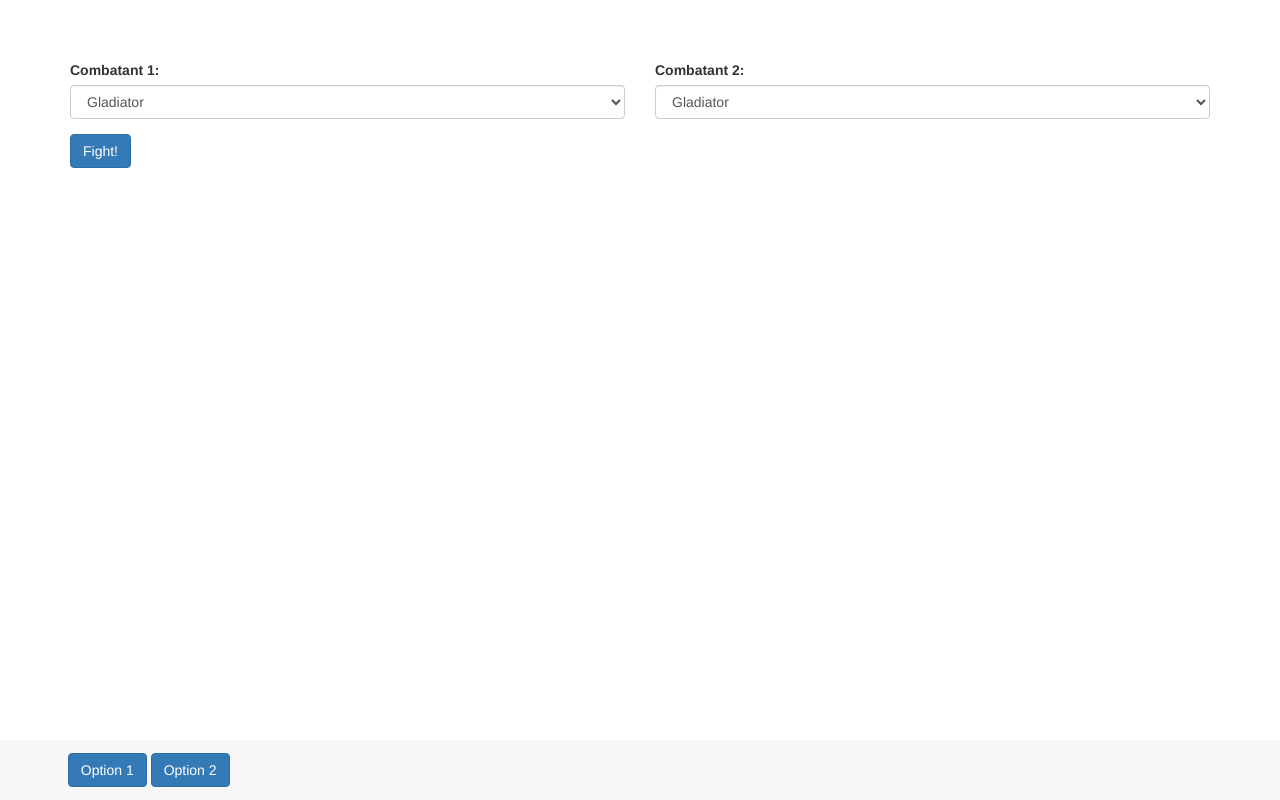
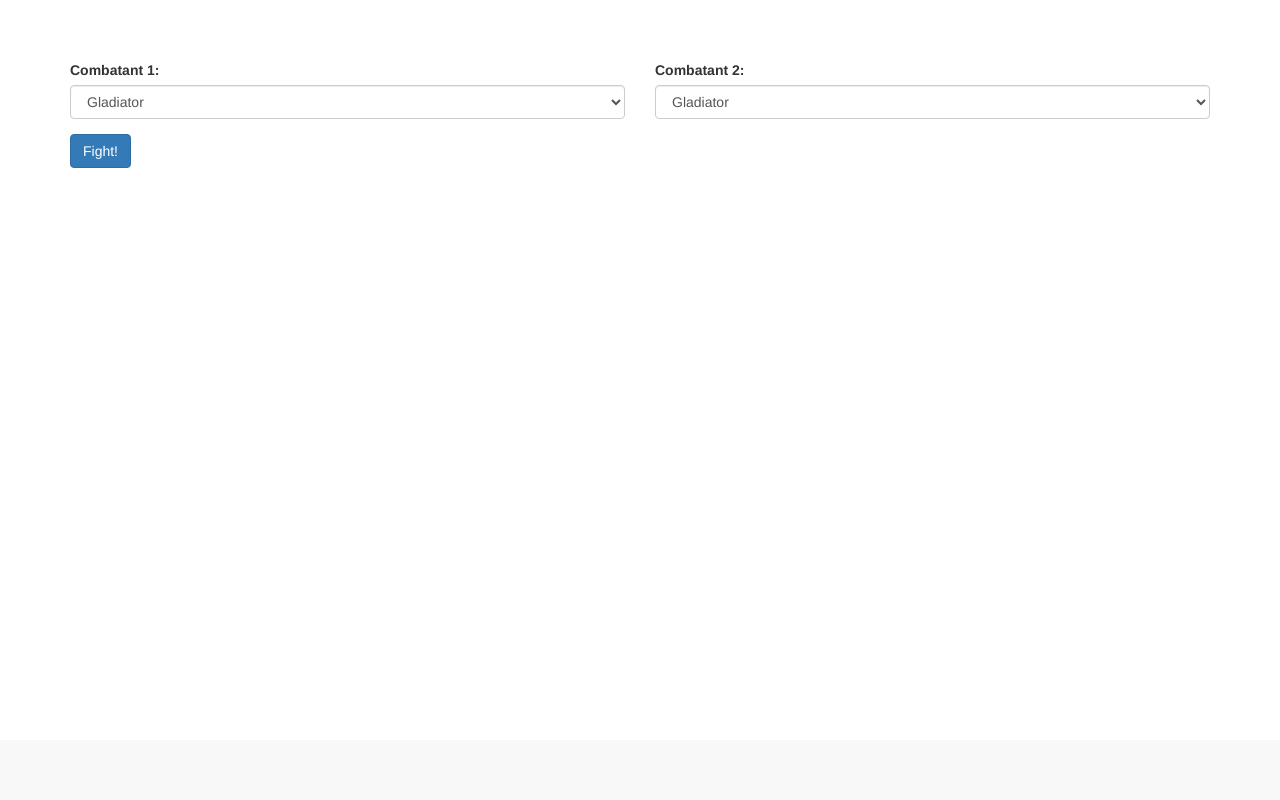
Before and after one commit to vakor50/Arena, a plain HTML site: page index.html in a window 1280 px wide. Drawn offline with Linux system fonts and the light colour scheme.

Commit message:
remove irrelevant footer info

```diff
--- a/index.html
+++ b/index.html
@@ -48,8 +48,7 @@
 
 	<footer class="footer">
 	  <div class="container">
-		<a class="btn btn-primary option1" role="button">Option 1</a>
-		<a class="btn btn-primary option2" role="button">Option 2</a>
+
 	  </div>
 	</footer>
 
```
